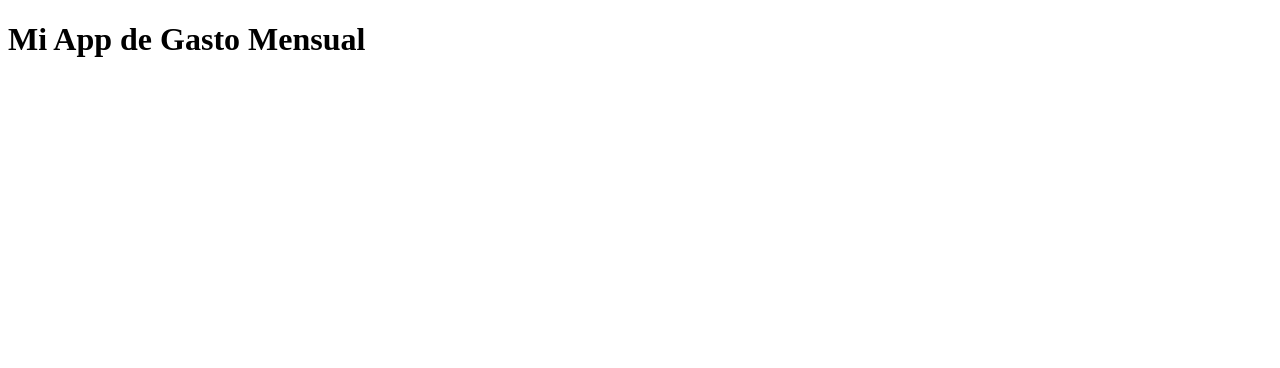
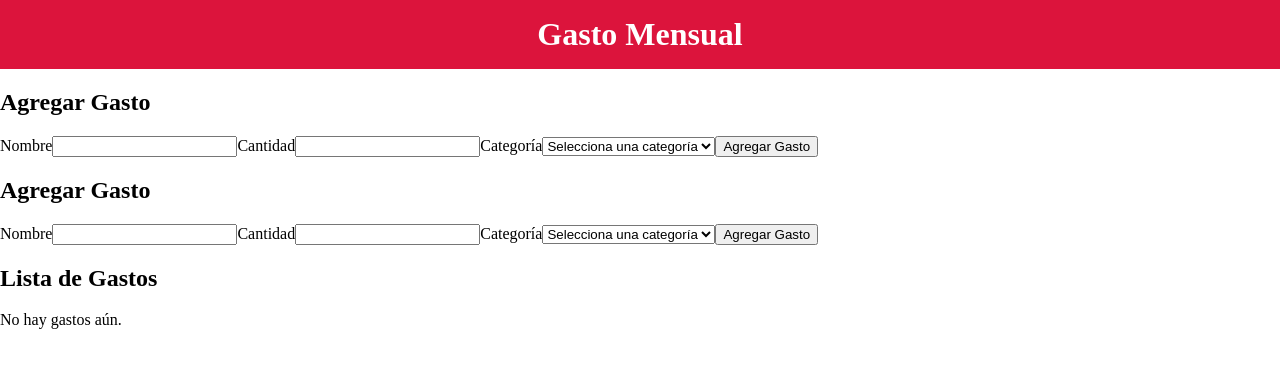
Before and after one commit to cobomaster/GastoMensual, a React (Vite) app: page / in a window 1280 px wide. Shown: the top 368 px of the page. Built offline with nearby package versions, Linux system fonts and the light colour scheme.

Commit message:
Feat: Crear formulario para agregar gastos con nombre, cantidad y categoria

```diff
--- a/src/App.css
+++ b/src/App.css
@@ -0,0 +1,12 @@
+body{
+background: linear-gradient (crimson, pink);
+margin: 0; /* Para que no tenga espacio en blanco alrededor */
+}
+
+.hea{
+background-color: crimson;
+color: white; /* Texto blanco para contraset */
+padding: 1rem 0; /* espacio arriba y abajo */
+text-align: center; /* centrar texto */
+margin: 0; /* quitar margen por defecto */
+}
--- a/src/App.jsx
+++ b/src/App.jsx
@@ -1,12 +1,14 @@
-// Mirar README en cada historia para ver los pasos que he ido haciendo
-
 import './App.css'
+import FormularioGasto from './FormularioGasto';
+import ListaGastosApp from './ListaGastos';
 
 function App() {
-
   return (
     <>
-      <h1> Mi App de Gasto Mensual </h1>
+      <h1 className='hea'> Gasto Mensual</h1>
+      <FormularioGasto/>
+      <ListaGastosApp/>
+
     </>
   )
 }
--- /dev/null
+++ b/src/FormularioGasto.jsx
@@ -0,0 +1,97 @@
+import React, { useState } from 'react';
+
+const FormularioGasto = ({ AgregarGasto }) => {
+    const [ formulario, setFormulario ] = useState ({
+        nombre: '',
+        cantidad: '',
+        categoria: '',
+    });
+
+    const handleChange = (e) => {
+        const { name, value } = e.target;
+        setFormulario((prev) => ({
+            ...prev,
+            [name]: value,
+        }));
+    };
+
+    const handleSubmit = (e) => {
+        e.preventDefault();
+
+        if  (!formulario.nombre || !formulario.cantidad || !formulario.categoria){
+            alert('Por favor, completa todos los campos');
+            return;
+        }
+
+        const nuevoGasto ={
+            id: Date.now(),
+            nombre: formulario.nombre,
+            cantidad: parseFloat(formulario.cantidad),
+            categoria: formulario.categoria,
+        };
+
+        AgregarGasto(nuevoGasto);
+
+        //Reiniciar el formulario
+        setFormulario({
+            nombre: '',
+            cantidad: '',
+            categoria: '',
+        });
+    };
+
+    return(
+        <form onSubmit={handleSubmit} className="p-4 bg-white shadow-md rounded-xl max-w-md mx-auto">
+            <h2 className="text-xl font-bold mb-4 text-center">Agregar Gasto</h2>
+            <label className="block mb-2">
+        <span className="text-sm font-medium">Nombre</span>
+        <input
+          type="text"
+          name="nombre"
+          value={formulario.nombre}
+          onChange={handleChange}
+          className="w-full mt-1 p-2 border rounded"
+        />
+      </label>
+
+      <label className="block mb-2">
+        <span className="text-sm font-medium">Cantidad</span>
+        <input
+          type="number"
+          name="cantidad"
+          value={formulario.cantidad}
+          onChange={handleChange}
+          className="w-full mt-1 p-2 border rounded"
+          min="0"
+          step="0.01"
+        />
+      </label>
+
+      <label className="block mb-4">
+        <span className="text-sm font-medium">Categoría</span>
+        <select
+          name="categoria"
+          value={formulario.categoria}
+          onChange={handleChange}
+          className="w-full mt-1 p-2 border rounded"
+        >
+          <option value="">Selecciona una categoría</option>
+          <option value="comida">Comida</option>
+          <option value="transporte">Transporte</option>
+          <option value="entretenimiento">Entretenimiento</option>
+          <option value="hogar">Hogar</option>
+          <option value="otros">Otros</option>
+        </select>
+      </label>
+
+      <button
+        type="submit"
+        className="w-full bg-blue-600 text-white py-2 rounded hover:bg-blue-700 transition"
+      >
+        Agregar Gasto
+      </button>
+    </form>
+  );
+};
+
+export default FormularioGasto;
--- /dev/null
+++ b/src/ListaGastos.jsx
@@ -0,0 +1,43 @@
+import React, { useState } from 'react';
+import FormularioGasto from './FormularioGasto';
+
+const ListaGastosApp = () => {
+  const [gastos, setGastos] = useState([]);
+
+  const agregarGasto = (gasto) => {
+    setGastos((prevGastos) => [...prevGastos, gasto]);
+  };
+
+  return (
+    <div className="min-h-screen bg-gray-100 p-4">
+      <FormularioGasto AgregarGasto={agregarGasto} />
+
+      <div className="mt-8 max-w-md mx-auto">
+        <h2 className="text-xl font-bold mb-4 text-center">Lista de Gastos</h2>
+
+        {gastos.length === 0 ? (
+          <p className="text-center text-gray-600">No hay gastos aún.</p>
+        ) : (
+          <ul className="space-y-2">
+            {gastos.map((gasto) => (
+              <li
+                key={gasto.id}
+                className="p-3 bg-white shadow rounded flex justify-between items-center"
+              >
+                <div>
+                  <p className="font-semibold">{gasto.nombre}</p>
+                  <p className="text-sm text-gray-600 capitalize">{gasto.categoria}</p>
+                </div>
+                <span className="text-blue-600 font-bold">
+                  €{gasto.cantidad.toFixed(2)}
+                </span>
+              </li>
+            ))}
+          </ul>
+        )}
+      </div>
+    </div>
+  );
+};
+
+export default ListaGastosApp;
```
Also changed, not shown: 1 other file (tests, documents, lock files or other folders).
